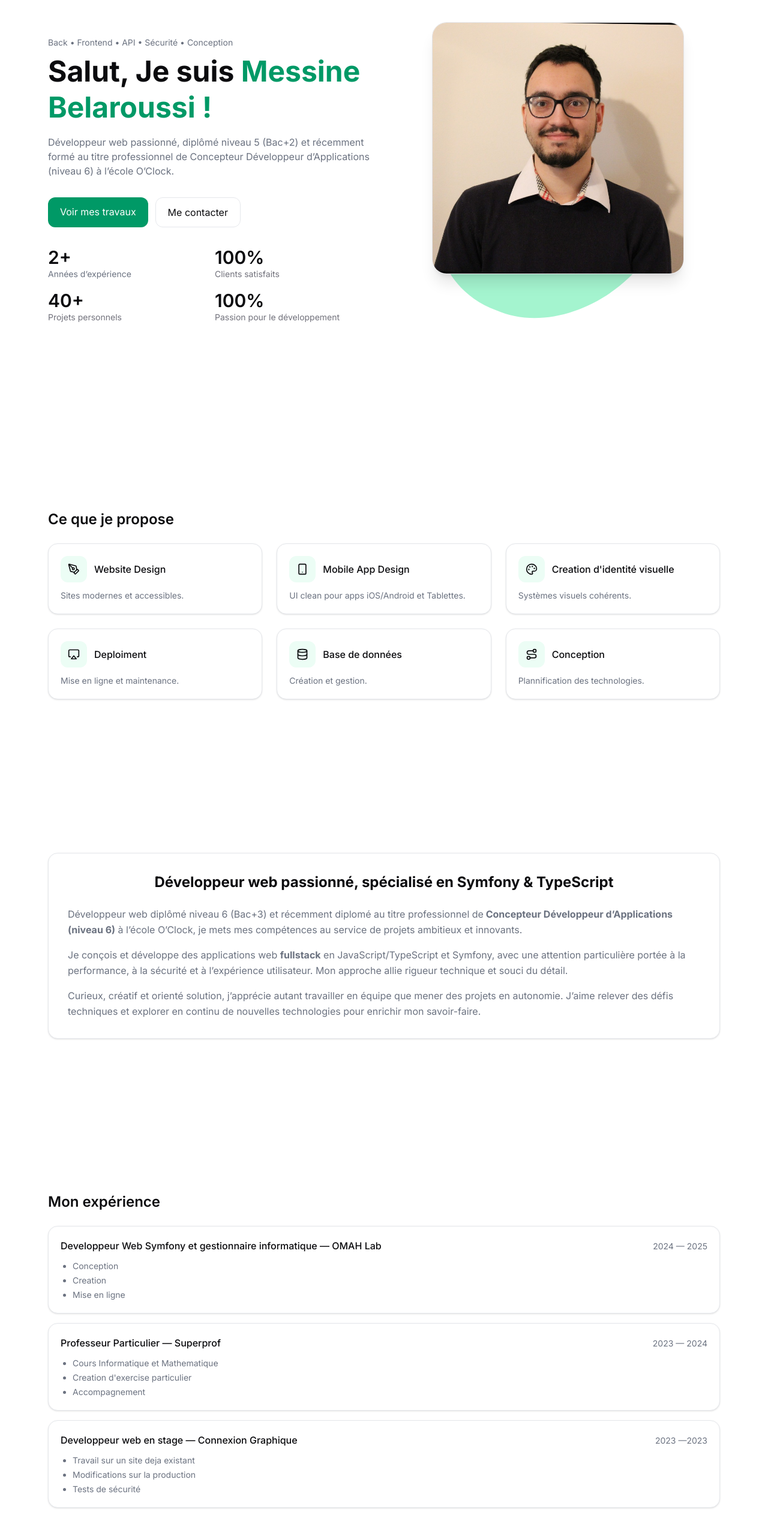
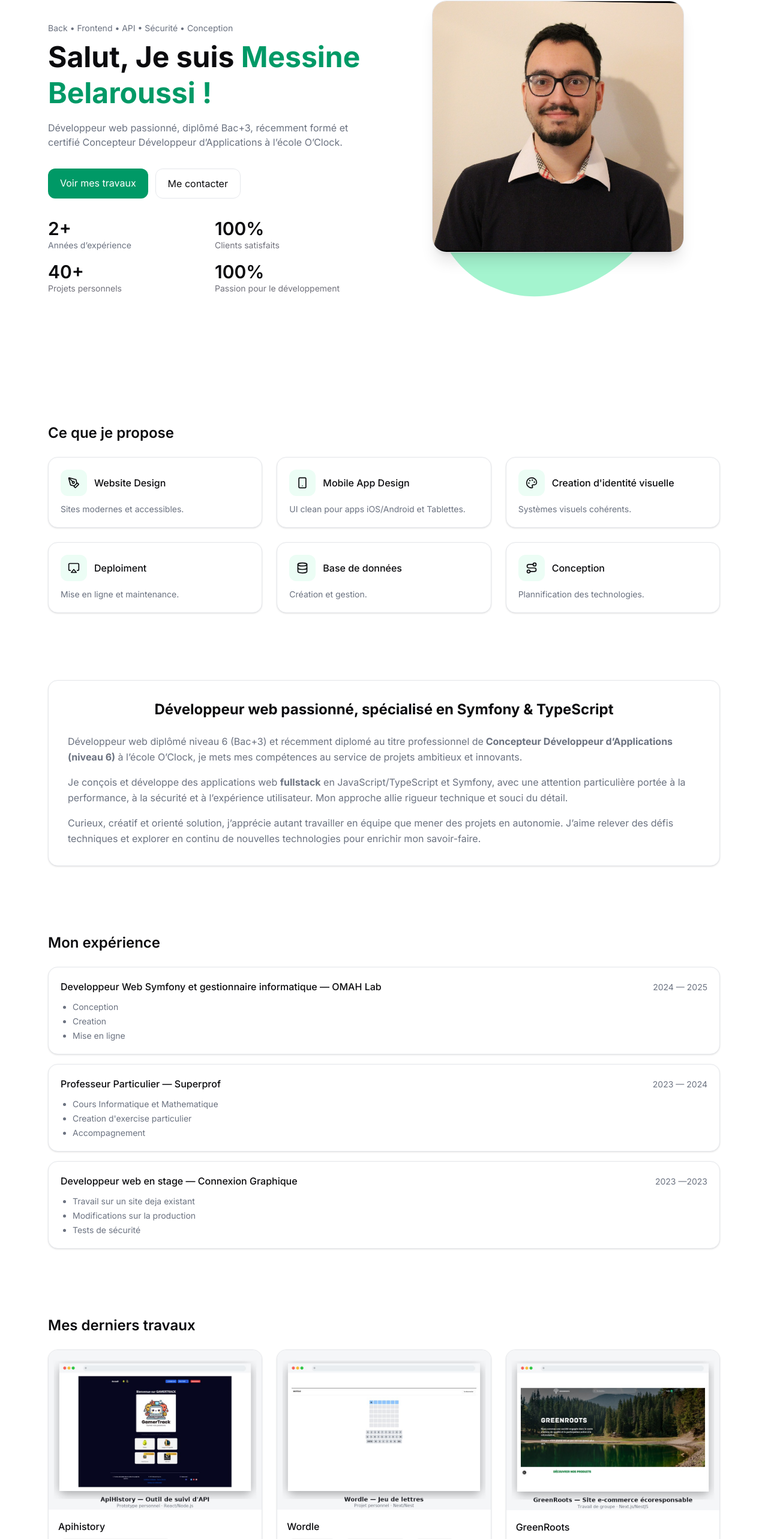
Before and after one commit to MessineB/Portefolio, a Next.js app: page / in a window 1280 px wide. Shown: the part 184-2750 px from the top of the page at 60% size. Built offline with nearby package versions, Linux system fonts and the light colour scheme.

Commit message:
Espace entre les blocs reduit

```diff
--- a/src/components/About.tsx
+++ b/src/components/About.tsx
@@ -3,7 +3,7 @@ import { motion } from "framer-motion";
 import { fadeUp } from "../lib/motion";
 
 export const About = () => (
-  <section id="about" className="scroll-mt-20 py-16">
+  <section id="about" className="scroll-mt-20 py-7">
   <motion.div
     variants={fadeUp}
     initial="hidden"
--- a/src/components/Contact.tsx
+++ b/src/components/Contact.tsx
@@ -4,7 +4,7 @@ import { fadeUp } from "../lib/motion";
 import { EmailLink } from "./mail/Email.link";
 
 export const Contact = () => (
-  <section id="contact" className="scroll-mt-20 py-16">
+  <section id="contact" className="scroll-mt-20 py-7">
     <motion.div
       variants={fadeUp}
       initial="hidden"
--- a/src/components/Experience.tsx
+++ b/src/components/Experience.tsx
@@ -9,7 +9,7 @@ const jobs = [
 ];
 
 export const Experience = () => (
-    <section id="experience" className="scroll-mt-20 py-16">
+    <section id="experience" className="scroll-mt-20 py-7">
         <motion.h2 variants={fadeUp} initial="hidden" whileInView="show" viewport={{ once: true }} className="text-2xl font-semibold">
             Mon expérience
         </motion.h2>
--- a/src/components/Hero.tsx
+++ b/src/components/Hero.tsx
@@ -5,7 +5,7 @@ import { fadeUp, stagger } from "../lib/motion";
 
 export const Hero = () => {
     return (
-        <section className="grid items-center gap-10 py-16 md:grid-cols-2 md:py-24">
+        <section className="grid items-center gap-10 py-7 md:grid-cols-2 md:py-24">
             {/* Texte */}
             <motion.div variants={stagger} initial="hidden" animate="show">
             <motion.p variants={fadeUp} className="text-sm ui-muted">Back • Frontend • API • Sécurité • Conception</motion.p>
@@ -13,7 +13,7 @@ export const Hero = () => {
                     Salut, Je suis <span className="text-emerald-600">Messine Belaroussi !</span>
                 </motion.h1>
                 <motion.p variants={fadeUp} className="mt-4 ui-muted">
-                Développeur web passionné, diplômé niveau 5 (Bac+2) et récemment formé au titre professionnel de Concepteur Développeur d’Applications (niveau 6) à l’école O’Clock.
+                Développeur web passionné, diplômé Bac+3, récemment formé et certifié Concepteur Développeur d’Applications à l’école O’Clock.
                 </motion.p>
                 <motion.div variants={fadeUp} className="mt-8 flex gap-3">
                     <a href="#projects" className="rounded-xl bg-emerald-600 px-5 py-3 text-white hover:opacity-90">
--- a/src/components/OnScrollMount.tsx
+++ b/src/components/OnScrollMount.tsx
@@ -32,7 +32,7 @@ export default function OnScrollMount({
   }, [inView, armed, minDelay]);
 
   return (
-    <section ref={ref} className="scroll-mt-20 py-16">
+    <section ref={ref} className="scroll-mt-20 py-7">
       {!armed ? (
         started ? (
           <div className="mx-auto max-w-6xl px-4" style={{ minHeight }}>
--- a/src/components/Projects.tsx
+++ b/src/components/Projects.tsx
@@ -25,7 +25,7 @@ const projects = [
 ];
 
 export const Projects = () => (
-  <section id="projects" className="scroll-mt-20 py-16">
+  <section id="projects" className="scroll-mt-20 py-7">
     <motion.h2
       variants={fadeUp}
       initial="hidden"
--- a/src/components/Services.tsx
+++ b/src/components/Services.tsx
@@ -13,7 +13,7 @@ const items = [
 ];
 
 export const Services = () => (
-  <section id="services" className="scroll-mt-20 py-16">
+  <section id="services" className="scroll-mt-20 py-7">
     <motion.h2 variants={fadeUp} initial="hidden" whileInView="show" viewport={{ once: true }} className="text-2xl font-semibold">
       Ce que je propose
     </motion.h2>
```
